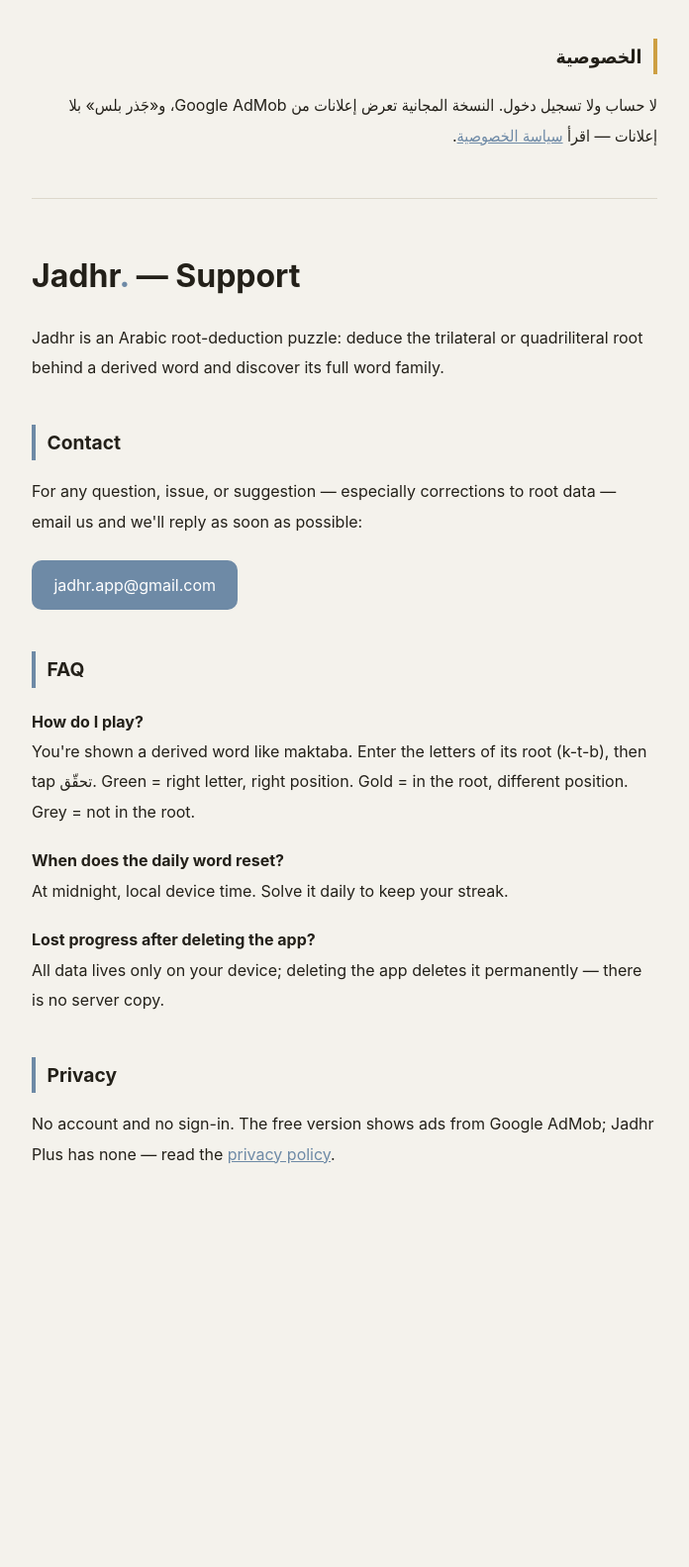
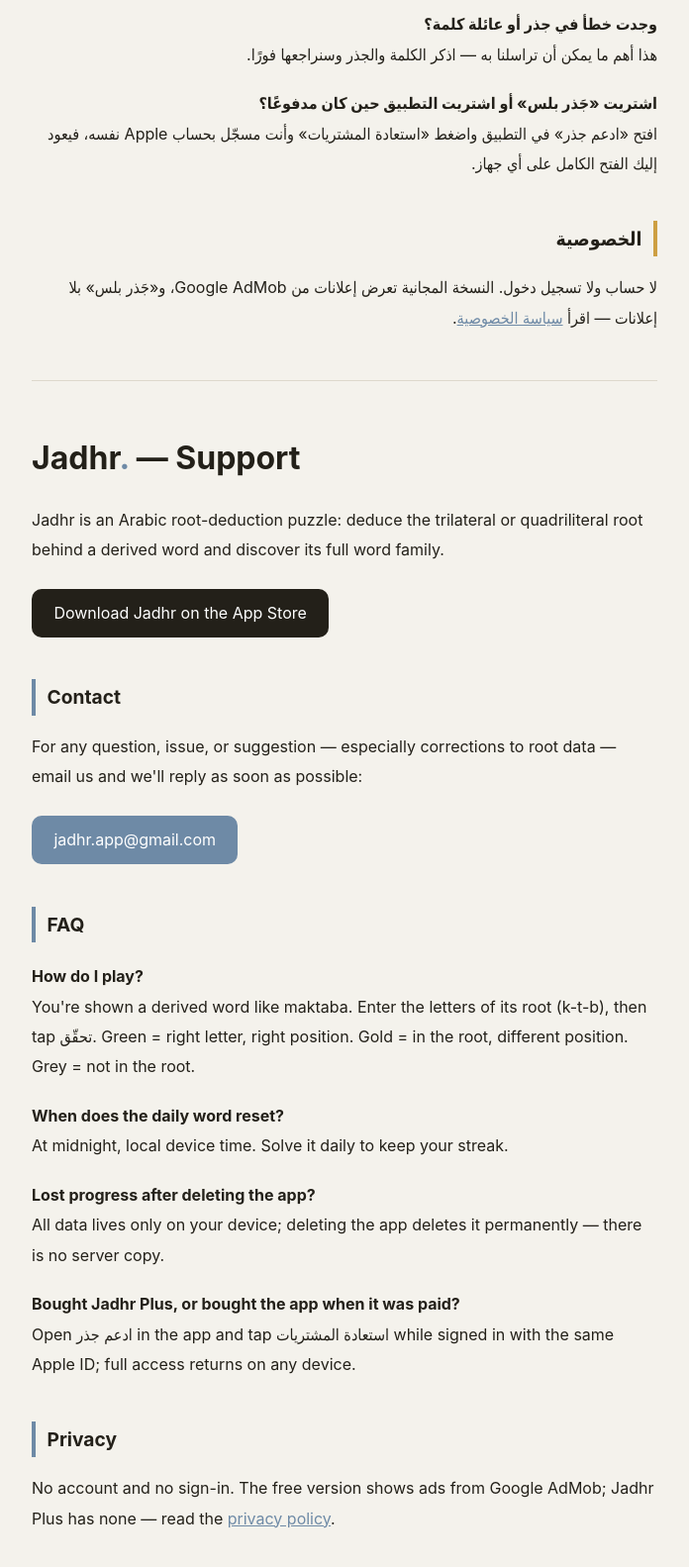
Before and after one commit to LafyGit/jadhr, a plain HTML site: page support.html in a window 1280 px wide. Shown: the part 847-2430 px from the top of the page at 99% size, without its empty margins (292-988 px from the left). Before the commit the page ends 2124 px from the top, so only its background shows below. Drawn offline with Linux system fonts and the light colour scheme.

Commit message:
site: smart app banner, App Store download button, restore FAQ (#2)
- apple-itunes-app meta (app-id 6778617964) on every page, so Safari on
  iPhone shows the native Open/Get banner.
- An App Store button under the intro (Arabic and English); the site had no
  link to the app at all.
- FAQ: how Jadhr Plus owners and early paid-app buyers restore full access.


Claude-Session: https://claude.ai/code/session_018erw59okRcZGDZdWK9D5ju

Co-authored-by: Claude <noreply@anthropic.com>

```diff
--- a/support.html
+++ b/support.html
@@ -2,6 +2,7 @@
 <html lang="ar" dir="rtl">
 <head>
 <meta charset="utf-8">
+<meta name="apple-itunes-app" content="app-id=6778617964">
 <meta name="viewport" content="width=device-width, initial-scale=1">
 <title>الدعم — جَذر</title>
 <style>
@@ -16,6 +17,7 @@
   h2 { font-size:1.2rem; margin-top:2.2em; border-inline-start:4px solid var(--gold); padding-inline-start:.6em; }
   .faq dt { font-weight:700; margin-top:1.2em; }
   .faq dd { margin:0; }
+  .btn.store { background:var(--ink); }
   .btn { display:inline-block; background:var(--blue); color:#fff; padding:.6em 1.4em;
          border-radius:10px; text-decoration:none; margin-top:.5em; }
   hr { border:none; border-top:1px solid #ddd8cc; margin:3em 0; }
@@ -28,6 +30,7 @@
 <main>
   <h1>جَذر<span class="dot">.</span> — الدعم</h1>
   <p>جَذر لعبة استنتاج الجذور العربية: خمّن الجذر الثلاثي أو الرباعي خلف كلمة مشتقة، واكتشف عائلة الكلمة كاملة.</p>
+  <p><a class="btn store" href="https://apps.apple.com/app/id6778617964">حمّل جَذر من App Store</a></p>
 
   <h2>تواصل معنا</h2>
   <p>لأي استفسار أو مشكلة أو اقتراح — وخاصة ملاحظاتك على دقة الجذور وعائلات الكلمات — راسلنا وسنرد بأسرع ما يمكن:</p>
@@ -43,6 +46,8 @@
     <dd>كل البيانات تُحفظ على جهازك فقط، وحذف التطبيق يحذفها نهائيًا — لا توجد نسخة في أي خادم.</dd>
     <dt>وجدت خطأ في جذر أو عائلة كلمة؟</dt>
     <dd>هذا أهم ما يمكن أن تراسلنا به — اذكر الكلمة والجذر وسنراجعها فورًا.</dd>
+    <dt>اشتريت «جَذر بلس» أو اشتريت التطبيق حين كان مدفوعًا؟</dt>
+    <dd>افتح «ادعم جذر» في التطبيق واضغط «استعادة المشتريات» وأنت مسجّل بحساب Apple نفسه، فيعود إليك الفتح الكامل على أي جهاز.</dd>
   </dl>
 
   <h2>الخصوصية</h2>
@@ -53,6 +58,7 @@
   <section lang="en">
     <h1>Jadhr<span class="dot">.</span> — Support</h1>
     <p>Jadhr is an Arabic root-deduction puzzle: deduce the trilateral or quadriliteral root behind a derived word and discover its full word family.</p>
+    <p><a class="btn store" href="https://apps.apple.com/app/id6778617964">Download Jadhr on the App Store</a></p>
 
     <h2>Contact</h2>
     <p>For any question, issue, or suggestion — especially corrections to root data — email us and we'll reply as soon as possible:</p>
@@ -66,6 +72,8 @@
       <dd>At midnight, local device time. Solve it daily to keep your streak.</dd>
       <dt>Lost progress after deleting the app?</dt>
       <dd>All data lives only on your device; deleting the app deletes it permanently — there is no server copy.</dd>
+      <dt>Bought Jadhr Plus, or bought the app when it was paid?</dt>
+      <dd>Open ادعم جذر in the app and tap استعادة المشتريات while signed in with the same Apple ID; full access returns on any device.</dd>
     </dl>
 
     <h2>Privacy</h2>
```
Also changed, not shown: index.html (+1 -1 lines), privacy.html (+1 -0 lines).
